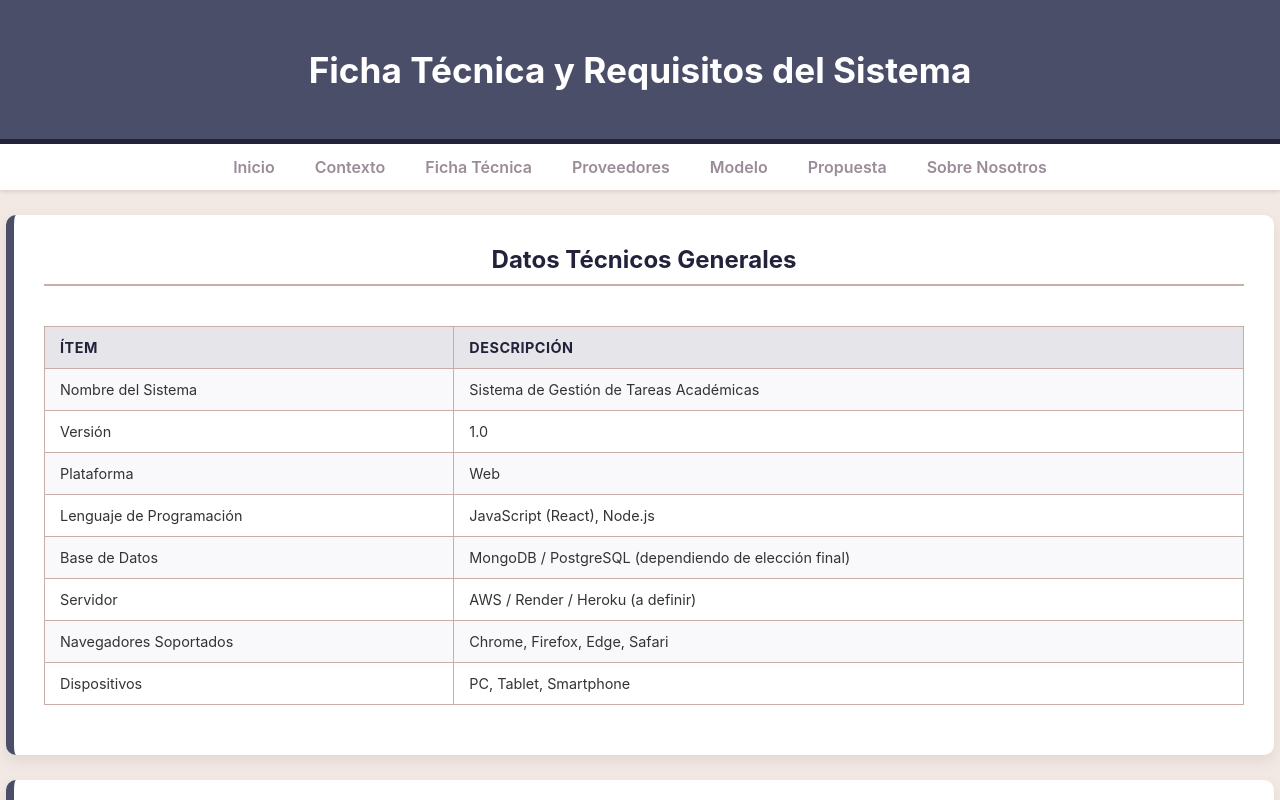
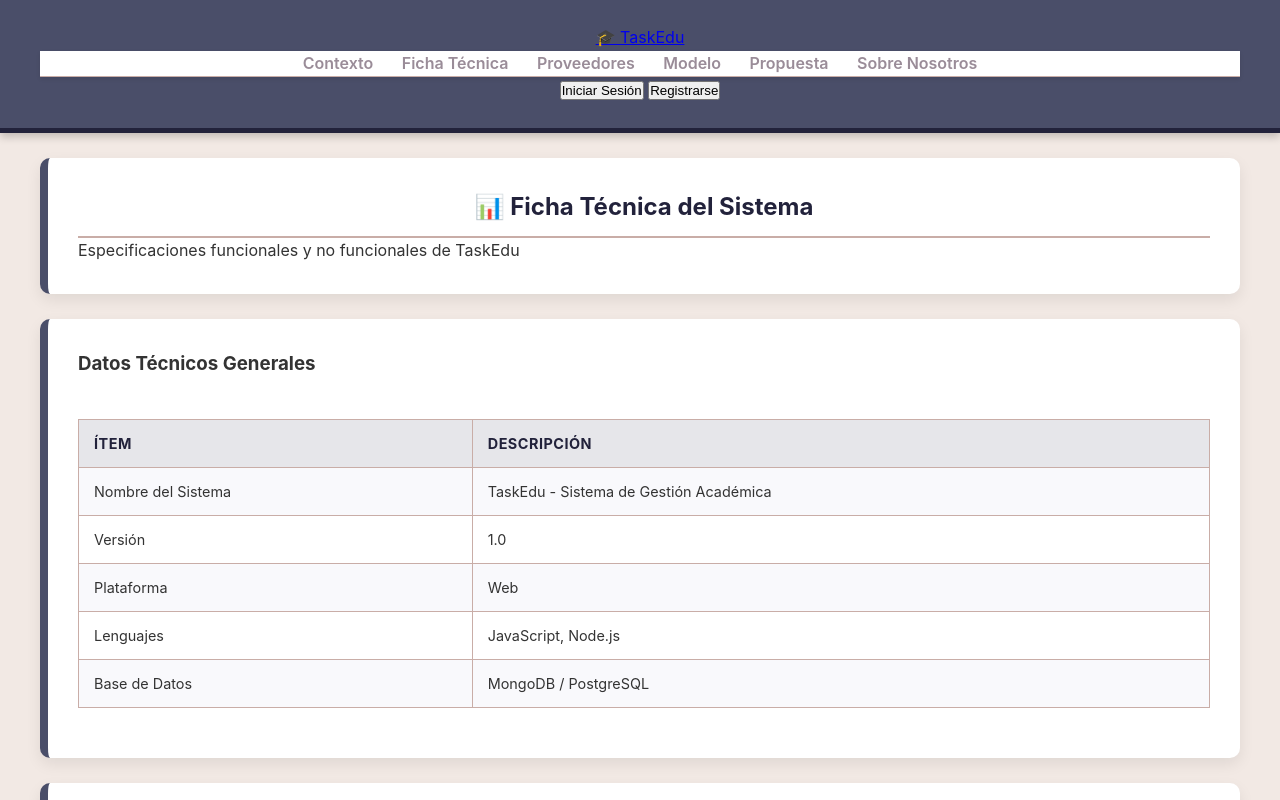
Before and after one commit to Djdraa/TaskEdu.github.io, a plain HTML site: page ftecnica.html in a window 1280 px wide. Shown: the top 800 px of the page. Drawn offline with Linux system fonts and the light colour scheme.

Commit message:
Update ftecnica.html

```diff
--- a/ftecnica.html
+++ b/ftecnica.html
@@ -3,37 +3,56 @@
 <head>
     <meta charset="UTF-8">
     <meta name="viewport" content="width=device-width, initial-scale=1.0">
-    <title>Ficha Técnica y Requisitos del Sistema</title>
+    <title>Ficha Técnica - TaskEdu</title>
+
+    <!-- CSS GLOBAL -->
+    <link rel="stylesheet" href="css/style.css">
     <link rel="stylesheet" href="css/ftecnica.css">
 </head>
+
 <body>
-    <header>
-        <h1>Ficha Técnica y Requisitos del Sistema</h1>
+
+<!-- ================= HEADER GLOBAL ================= -->
+<header class="landing-header">
+    <div class="logo">
+        <a href="index.html">🎓 TaskEdu</a>
+    </div>
+
+    <nav class="landing-nav">
+        <a href="contexto.html">Contexto</a>
+        <a href="ftecnica.html" class="active">Ficha Técnica</a>
+        <a href="proveedores.html">Proveedores</a>
+        <a href="modelo.html">Modelo</a>
+        <a href="propuesta.html">Propuesta</a>
+        <a href="sobre.html">Sobre Nosotros</a>
+    </nav>
+
+    <div class="auth-buttons">
+        <button onclick="mostrarLogin()">Iniciar Sesión</button>
+        <button class="btn-primary" onclick="mostrarRegistro()">Registrarse</button>
+    </div>
 </header>
 
-    <nav>
-        <ul>
-            <li><a href="index.html">Inicio</a></li>
-            <li><a href="contexto.html">Contexto</a></li>
-            <li><a href="ftecnica.html">Ficha Técnica</a></li>
-            <li><a href="proveedores.html">Proveedores</a></li>
-            <li><a href="modelo.html">Modelo</a></li>
-            <li><a href="propuesta.html">Propuesta</a></li>
-            <li><a href="sobre.html">Sobre Nosotros</a></li>
-        </ul>
-    </nav>
 
-    <section>
-        <h2>Datos Técnicos Generales</h2>
+<!-- ================= BANNER ================= -->
+<section class="page-banner">
+    <h2>📊 Ficha Técnica del Sistema</h2>
+    <p>Especificaciones funcionales y no funcionales de TaskEdu</p>
+</section>
+
+<main class="page-container">
+
+<section class="tech-card">
+    <h3>Datos Técnicos Generales</h3>
     <div class="table-responsive">
-            <table border="1">
+        <table>
             <tr>
                 <th>Ítem</th>
                 <th>Descripción</th>
             </tr>
             <tr>
                 <td>Nombre del Sistema</td>
-                    <td>Sistema de Gestión de Tareas Académicas</td>
+                <td>TaskEdu - Sistema de Gestión Académica</td>
             </tr>
             <tr>
                 <td>Versión</td>
@@ -44,24 +63,12 @@
                 <td>Web</td>
             </tr>
             <tr>
-                    <td>Lenguaje de Programación</td>
-                    <td>JavaScript (React), Node.js</td>
+                <td>Lenguajes</td>
+                <td>JavaScript, Node.js</td>
             </tr>
             <tr>
                 <td>Base de Datos</td>
-                    <td>MongoDB / PostgreSQL (dependiendo de elección final)</td>
-                </tr>
-                <tr>
-                    <td>Servidor</td>
-                    <td>AWS / Render / Heroku (a definir)</td>
-                </tr>
-                <tr>
-                    <td>Navegadores Soportados</td>
-                    <td>Chrome, Firefox, Edge, Safari</td>
-                </tr>
-                <tr>
-                    <td>Dispositivos</td>
-                    <td>PC, Tablet, Smartphone</td>
+                <td>MongoDB / PostgreSQL</td>
             </tr>
         </table>
     </div>
@@ -418,5 +425,15 @@
             </table>
         </div>
     </section>
+
+    <!-- ================= MODAL GLOBAL ================= -->
+<div id="modalOverlay" class="modal-overlay">
+    <div class="modal-content">
+        <span class="close-btn" onclick="cerrarModal()">×</span>
+        <iframe id="modalFrame"></iframe>
+    </div>
+</div>
+
+<script src="script.js"></script>
 </body>
 </html>
```
Lines whose indentation alone changed are shown as unchanged.
